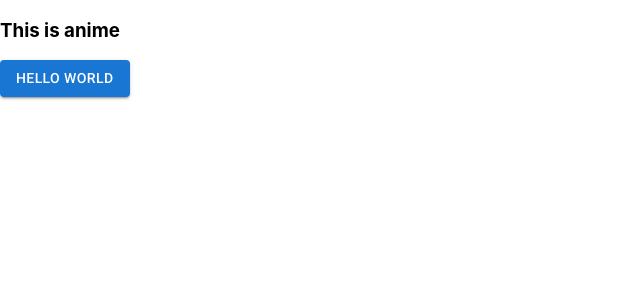
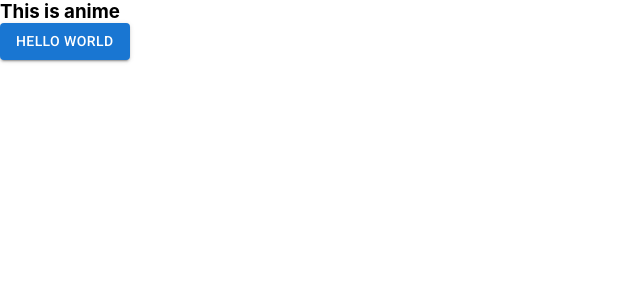
Before and after one commit to coderyeasin/exclusive-anime, a React (Create React App) app: page / in a window 1280 px wide. Shown: the top 300 px of the page, without its empty margins (0-640 px from the left). Built offline with nearby package versions, Linux system fonts and the light colour scheme.

Commit message:
add anime

```diff
--- a/src/index.css
+++ b/src/index.css
@@ -1,3 +1,8 @@
+*{
+  margin: 0;
+  padding: 0;
+  box-sizing: border-box;
+}
 body {
   margin: 0;
   font-family: -apple-system, BlinkMacSystemFont, 'Segoe UI', 'Roboto', 'Oxygen',
@@ -11,3 +16,6 @@ code {
   font-family: source-code-pro, Menlo, Monaco, Consolas, 'Courier New',
     monospace;
 }
+html{
+  scroll-behavior: smooth;
+}
```
Also changed, not shown: 1 other file (tests, documents, lock files or other folders).
